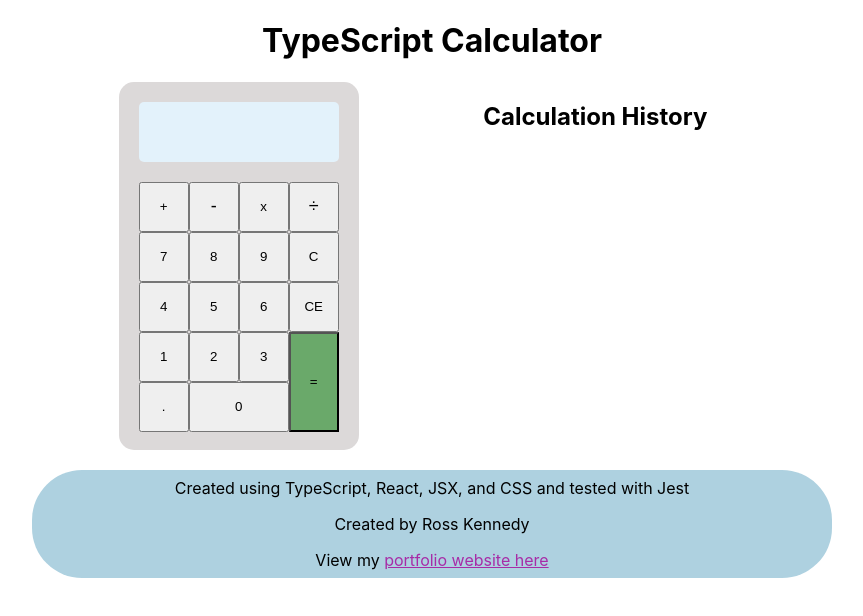
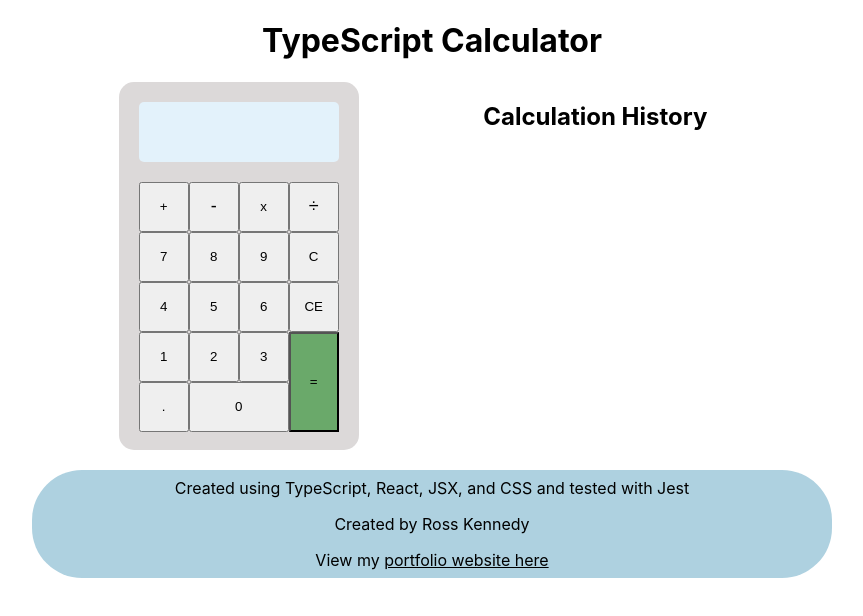
Before and after one commit to RoKen1000/calculator, a React (Create React App) app: page / in a window 1280 px wide. Shown: the top 616 px of the page, without its empty margins (208-1071 px from the left). Built offline with nearby package versions, Linux system fonts and the light colour scheme; the HTML template or start-up script is replaced by a standard one.

Commit message:
Write readme. Change link text in footer to improve colour contrast.

```diff
--- a/src/styles/Footer.css
+++ b/src/styles/Footer.css
@@ -10,7 +10,7 @@
 }
 
 .footer a{
-    color: rgb(167, 44, 167);
+    color: rgb(0, 0, 0);
 }
 
 @media screen and (min-width: 700px) {
```
Also changed, not shown: 2 other files (tests, documents, lock files or other folders).
